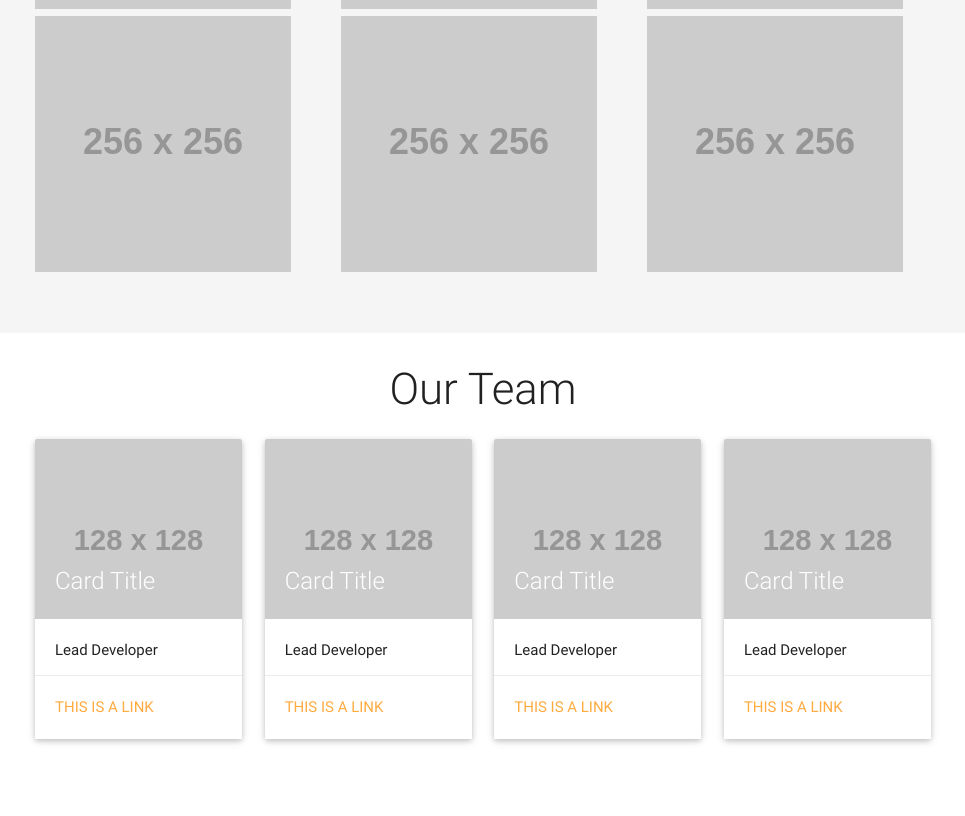
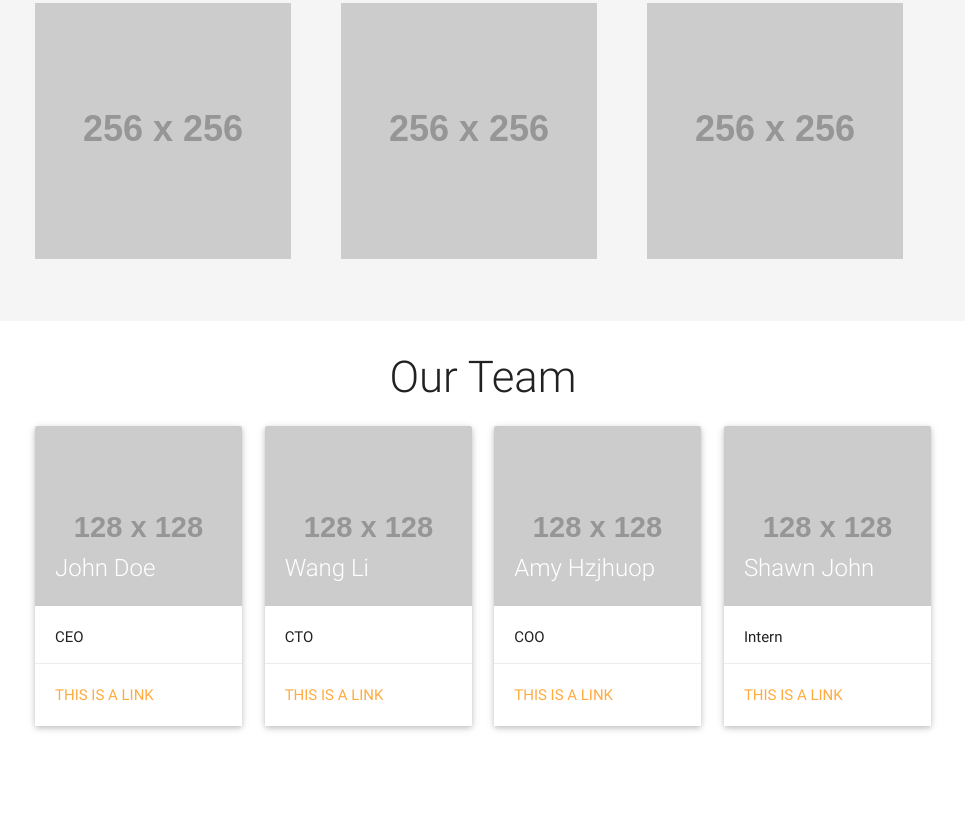
Before and after one commit to isaacaddis/Harvest, a plain HTML site: page index.html in a window 1280 px wide. Shown: the part 1630-2446 px from the top of the page, without its empty margins (157-1122 px from the left). Drawn offline with nearby package versions, Linux system fonts and the light colour scheme; grey boxes are pictures that could not be loaded; placeholder pictures from the web are drawn by us.

Commit message:
Pretty much finished

```diff
--- a/index.html
+++ b/index.html
@@ -70,7 +70,7 @@
       <div class = "section grey lighten-4" id = "showcase">
          <div class="container">
             <h3 class="center light">Showcase</h3>
-            <br>
+
             <div class="row">
                <div class="col s12">
                   <ul class="tabs">
@@ -78,8 +78,8 @@
                      <li class="tab col s3"><a class="blue-text text-lighten-1" href="#test2">Featured</a></li>
                   </ul>
                </div>
-               <br>
-               <div id="test1" class="col s12">
+
+               <div id="test1" class="col s12" style="padding-top:10px;">
                   <div class="row">
                      <div class="col s12 m4">
                         <img src="http://www.placehold.it/256x256">
@@ -101,7 +101,7 @@
                      </div>
                   </div>
                </div>
-               <div id="test2" class="col s12">
+               <div id="test2" class="col s12" style="padding-top:10px">
                   <div class="row">
                      <div class="col s12 m4">
                         <img src="http://www.placehold.it/256x256">
@@ -122,10 +122,10 @@
                   <div class="card small">
                      <div class="card-image">
                         <img src="http://placehold.it/128x128">
-                        <span class="card-title">Card Title</span>
+                        <span class="card-title">John Doe</span>
                      </div>
                      <div class="card-content">
-                        <p>Lead Developer</p>
+                        <p>CEO</p>
                      </div>
                      <div class="card-action">
                         <a href="#">This is a link</a>
@@ -136,10 +136,10 @@
                   <div class="card small">
                      <div class="card-image">
                         <img src="http://placehold.it/128x128">
-                        <span class="card-title">Card Title</span>
+                        <span class="card-title">Wang Li</span>
                      </div>
                      <div class="card-content">
-                        <p>Lead Developer</p>
+                        <p>CTO</p>
                      </div>
                      <div class="card-action">
                         <a href="#">This is a link</a>
@@ -150,10 +150,10 @@
                   <div class="card small">
                      <div class="card-image">
                         <img src="http://placehold.it/128x128">
-                        <span class="card-title">Card Title</span>
+                        <span class="card-title">Amy Hzjhuop</span>
                      </div>
                      <div class="card-content">
-                        <p>Lead Developer</p>
+                        <p>COO</p>
                      </div>
                      <div class="card-action">
                         <a href="#">This is a link</a>
@@ -164,10 +164,10 @@
                   <div class="card small">
                      <div class="card-image">
                         <img src="http://placehold.it/128x128">
-                        <span class="card-title">Card Title</span>
+                        <span class="card-title">Shawn John</span>
                      </div>
                      <div class="card-content">
-                        <p>Lead Developer</p>
+                        <p>Intern</p>
                      </div>
                      <div class="card-action">
                         <a href="#">This is a link</a>
```
